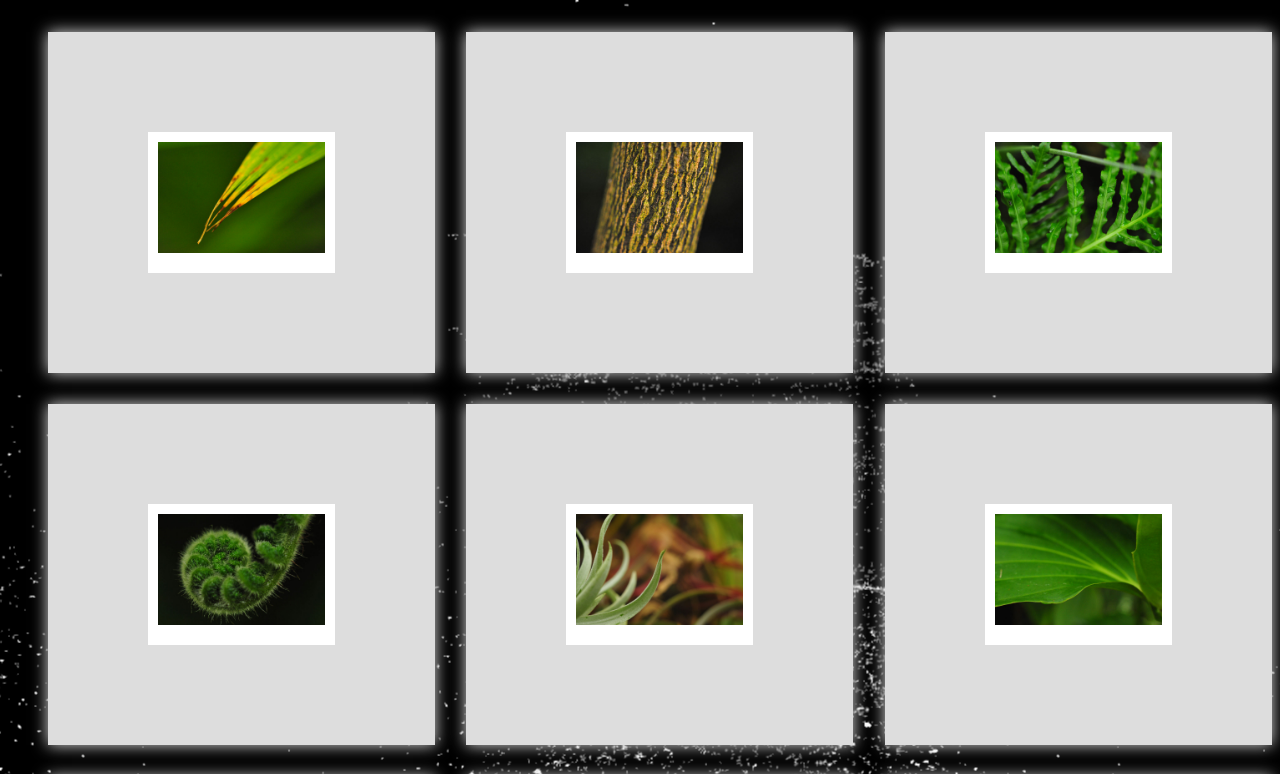
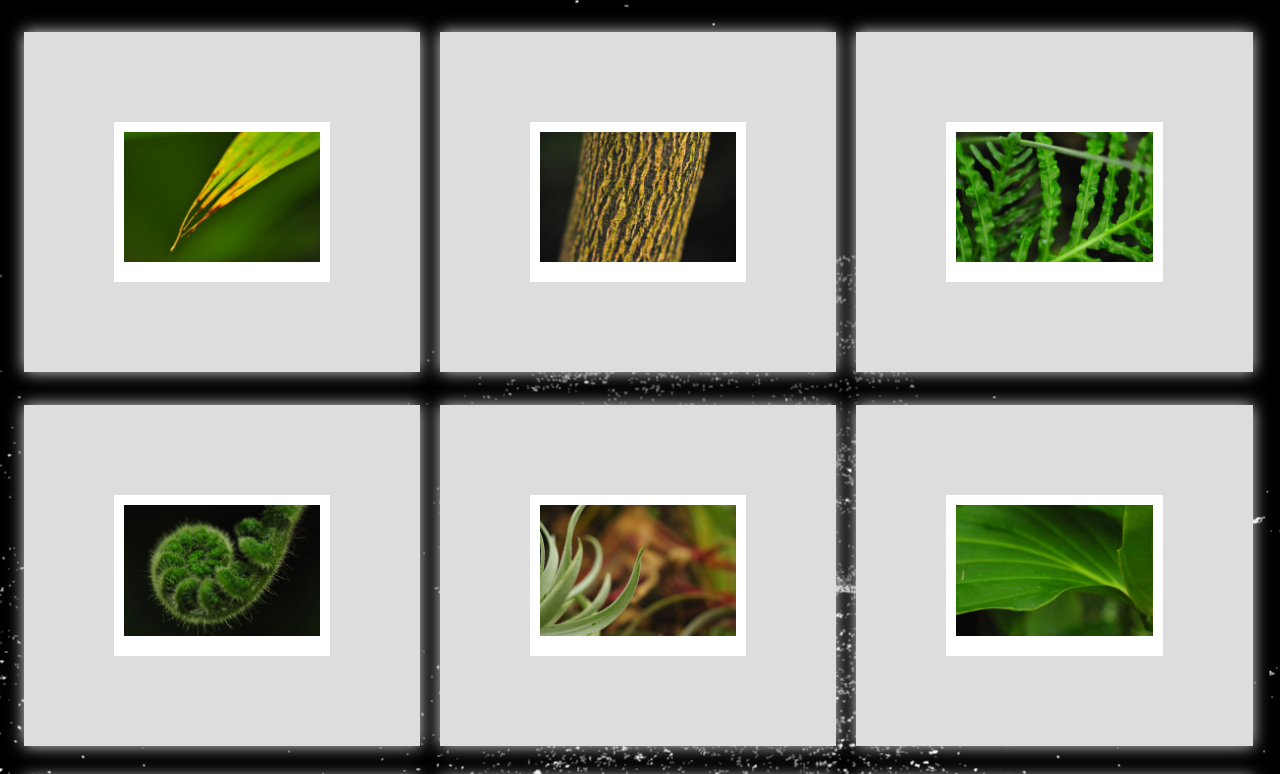
Before and after one commit to Em01/front_end_challenge, a plain HTML site: page index.html in a window 1280 px wide. Shown: the top 774 px of the page. Drawn offline with Linux system fonts and the light colour scheme.

Commit message:
more chnges to styling

```diff
--- a/css/application.css
+++ b/css/application.css
@@ -16,16 +16,17 @@ user-select: none;
 ul.photos {
   list-style: none;
   font-size: 0px;
-  margin-left: -2.5%;
+  margin-left: -5%;
  margin-top: 2.5%;
 }
 
 ul.photos li {
   display: inline-block;
   padding: 10px;
-  margin: 0 0 2.5% 2.5%;
+  margin: 0 0 2.5% 1.5%;
+  position: relative;
   background: #fff;
-  border: 100px solid #ddd;
+  border: 90px solid #ddd;
   vertical-align: top;
   box-shadow: 0 0 15px #ddd;
   box-sizing: border-box;
@@ -40,6 +41,7 @@ ul.photos li img {
 
 ul.photos.columns-3 li {
   width: 30.83%;
+  margin: -2.5;
 }
 
 @media (max-width: 480px) {
```
